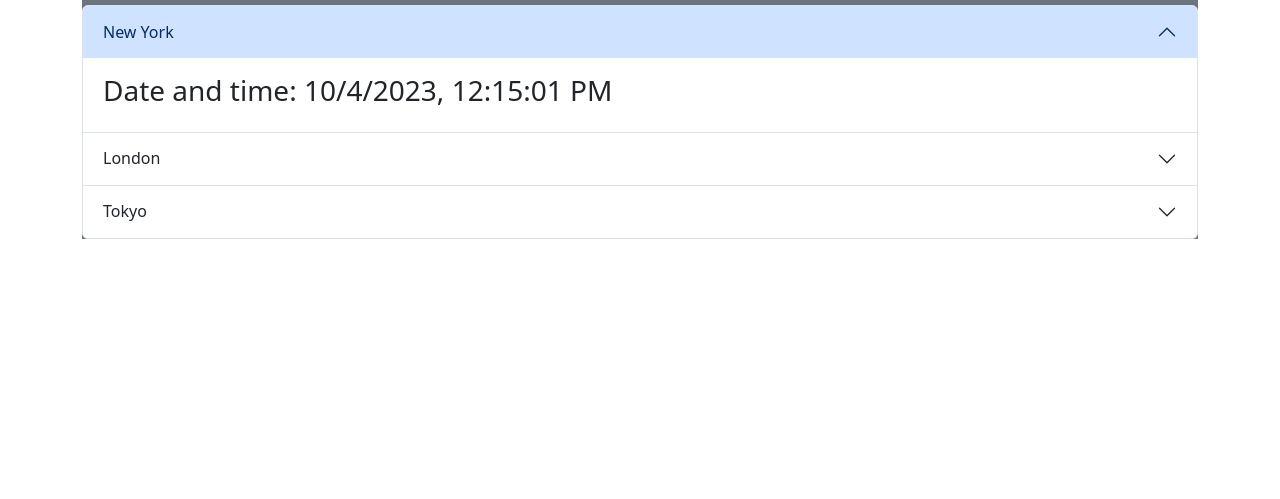
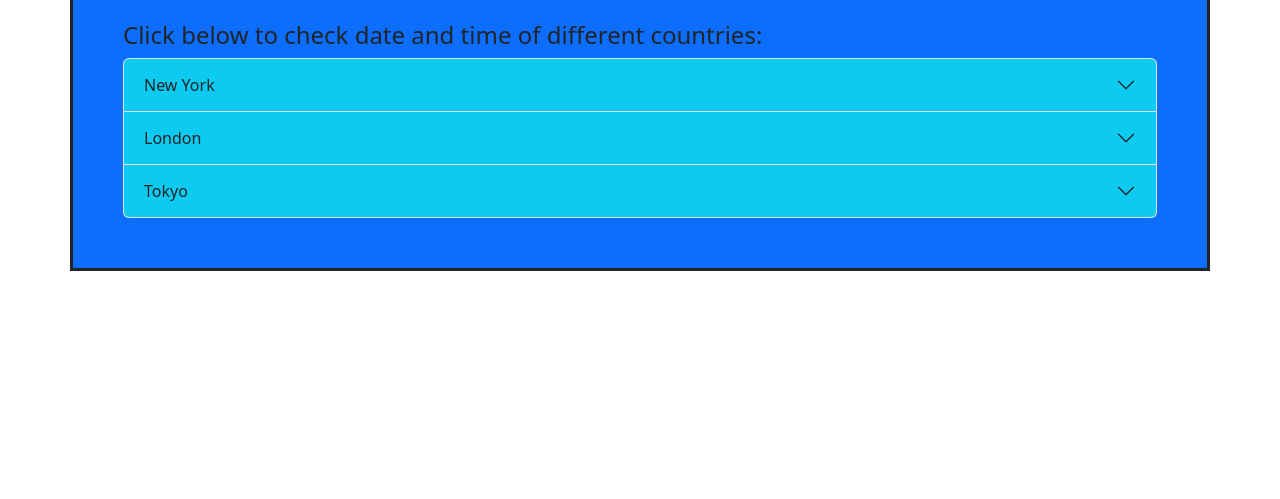
Before and after one commit to nisthav8/clock, a plain HTML site: page index.html in a window 1280 px wide. Shown: the part 301-800 px from the top of the page. Drawn offline with nearby package versions, Linux system fonts and the light colour scheme.

Commit message:
final changes

```diff
--- a/index.html
+++ b/index.html
@@ -11,8 +11,8 @@
     .container {
 
       margin-top: 30px;
-
-
+      border-style:solid;
+    padding:50px;
 
     }
 
@@ -20,19 +20,19 @@
 </head>
 
 <body>
-  <nav class="navbar bg-primary">
+  <nav class="navbar bg-info">
     <div class="container-fluid">
-      <a class="navbar-brand">Clock</a>
+      <a class="navbar-brand">CLOCK</a>
     </div>
 
   </nav>
-  <div class="container">
-    <div class="bg-secondary">
-      <h1 class="display-4">Current time of your location: <span id="time"></span></h1>
+  <div class="container bg-primary">
+    <div>
+      <h1 class="display-4">Current time of your location is <span id="time"></span></h1>
       <p class="lead">
       </p>
       <hr class="my-4">
-      <h4>Click below to check time of different countries:</h4>
+      <h4>Click below to check date and time of different countries:</h4>
 
       <!-- <div class="dropdown">
         <button onclick="myFunction()" class="dropbtn">Show Countries</button><span id="span"></span>
@@ -42,15 +42,15 @@
           <a href="#" onclick="func3()">Tokyo</a>
         </div> -->
       <!-- </div> -->
-      <div class="accordion" id="accordionExample">
+      <div class="accordion " id="accordionExample">
         <div class="accordion-item">
           <h2 class="accordion-header">
-            <button class="accordion-button" type="button" data-bs-toggle="collapse" data-bs-target="#collapseOne"
-              aria-expanded="true" aria-controls="collapseOne" onclick="func()">
+            <button class="accordion-button collapsed bg-info" type="button" data-bs-toggle="collapse" data-bs-target="#collapseOne"
+              aria-expanded="false" aria-controls="collapseOne" >
               New York
             </button>
           </h2>
-          <div id="collapseOne" class="accordion-collapse collapse show" data-bs-parent="#accordionExample">
+          <div id="collapseOne" class="accordion-collapse collapse " data-bs-parent="#accordionExample">
             <div class="accordion-body" id="ny">
 
             </div>
@@ -58,8 +58,8 @@
         </div>
         <div class="accordion-item">
           <h2 class="accordion-header">
-            <button class="accordion-button collapsed" type="button" data-bs-toggle="collapse" data-bs-target="#collapseTwo"
-              aria-expanded="false" aria-controls="collapseTwo" onclick="func()">
+            <button class="accordion-button collapsed bg-info" type="button" data-bs-toggle="collapse" data-bs-target="#collapseTwo"
+              aria-expanded="false" aria-controls="collapseTwo">
              London
             </button>
           </h2>
@@ -71,8 +71,8 @@
         </div>
         <div class="accordion-item">
           <h2 class="accordion-header">
-            <button class="accordion-button collapsed" type="button" data-bs-toggle="collapse" data-bs-target="#collapseThree"
-              aria-expanded="false" aria-controls="collapseThree">
+            <button class="accordion-button collapsed bg-info" type="button" data-bs-toggle="collapse" data-bs-target="#collapseThree"
+              aria-expanded="false" aria-controls="collapseThree" >
              Tokyo
             </button>
           </h2>
@@ -104,7 +104,7 @@
     }, 1000)
 
 
-     function func() {
+     setInterval(()=> {
         const newYorkTime = new Date().toLocaleString("en-US", { timeZone: "America/New_York" });
         const londonTime = new Date().toLocaleString("en-US", { timeZone: "Europe/London" });
         const tokyoTime = new Date().toLocaleString("en-US", { timeZone: "Asia/Tokyo" });
@@ -112,10 +112,10 @@
         document.getElementById("ny").innerHTML= "<h3>"+`Date and time: ${newYorkTime}`+"</h3>";
         document.getElementById("lo").innerHTML = "<h3>" + `Date and time: ${londonTime}` + "</h3>";
         document.getElementById("to").innerHTML = "<h3>" +`Date and time: ${tokyoTime}` + "</h3>";
-      }
+      },1000)
 
 
-      setInterval(func(), 1000);
+   //   setInterval(func(), 1000);
 
 
 
```
